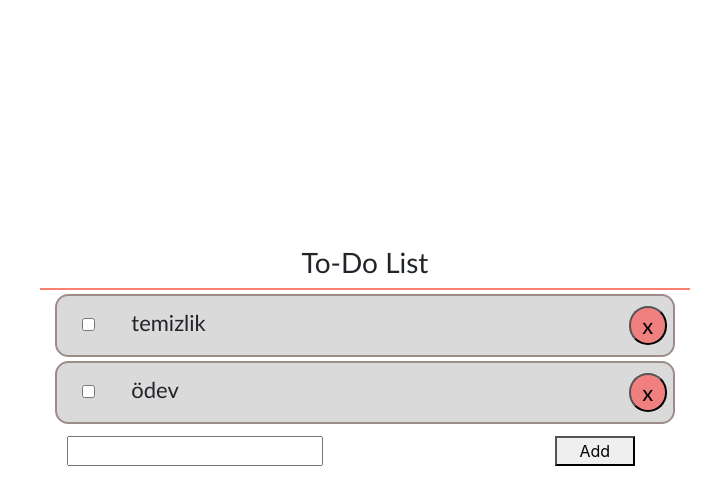
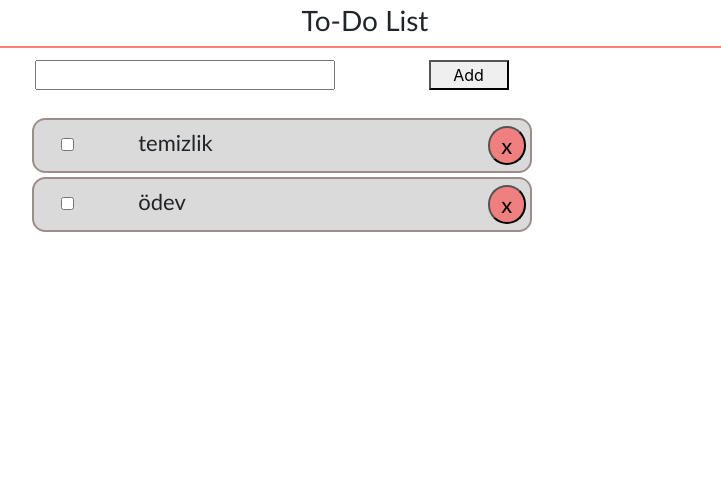
Before and after one commit to gulen-sule/To-Do-List-React, a React (Create React App) app: page / in a window 1280 px wide. Shown: the top 504 px of the page, without its empty margins (275-996 px from the left). Built offline with nearby package versions, Linux system fonts and the light colour scheme.

Commit message:
desinged the page commit

```diff
--- a/public/index.html
+++ b/public/index.html
@@ -1,7 +1,7 @@
 <!DOCTYPE html>
 <html lang="en">
   <head>
-    <meta charset="utf-8" />
+    <meta charSet="utf-8" />
     <link rel="icon" href="%PUBLIC_URL%/favicon.ico" />
     <meta name="viewport" content="width=device-width, initial-scale=1" />
     <meta name="theme-color" content="#000000" />
--- a/src/App.css
+++ b/src/App.css
@@ -17,7 +17,6 @@
 
 }
 .whole{
-  height: 90vh;
   display: flex;
   justify-content: center;
   align-items: center;
--- a/src/App.js
+++ b/src/App.js
@@ -4,19 +4,18 @@
 function App() {
 
   return(<>
-  <head>
-    <meta charset="utf-8"/>
-    <meta name="viewport" content="width=device-width, initial-scale=1, shrink-to-fit=no"/>
     <link rel="stylesheet" href="https://stackpath.bootstrapcdn.com/bootstrap/4.1.3/css/bootstrap.min.css"
     integrity="sha384-MCw98/SFnGE8fJT3GXwEOngsV7Zt27NXFoaoApmYm81iuXoPkFOJwJ8ERdknLPMO"
-     crossorigin="anonymous"/>
-  </head>
-  <div class="container" className="whole" >
-    <div class="row">
-    <div  class="col" id="title">
+    crossOrigin="anonymous"/>
+
+    <div className="container whole" >
+    <div className="row">
+    <div className="col" id="title">
       <h3>To-Do List</h3>
     </div>
-  <Form class="col-12" ></Form>
+    <div className="col-12">
+      <Form  ></Form>
+    </div>
   </div>
   </div>
   </>)
--- a/src/components/Add/Add.css
+++ b/src/components/Add/Add.css
@@ -10,24 +10,22 @@
     margin: 12px;
   }
   .row_list{
-    padding: 10px;
+    padding-right: 18px;
+    padding-left: 12px;
+    padding-top: 6px;
+    padding-bottom: 6px;
     font-size: 22px;
     font-family:  'Gill Sans MT';
     margin-top: 4px;
+    width: 500px;
     word-break: break-word;
     background-color: rgb(218, 218, 218);
     border-radius: 10pt;
     border: solid rgb(156, 140, 138) 2px;
   }
-  .input{
-   width: auto;
-   justify-content: center;
-   justify-self: center;
-   margin: 12px;
 
-  }
   #input-text{
-    width: 200px;
+    width: 700px;
   }
   #add{
     justify-content: center;
@@ -37,6 +35,8 @@
 
   }
   #to-do-input{
-width:inherit;
-
+  width:300px;
+ margin-left: 28px;
+ margin-top: 12px;
+ margin-bottom: 16px;
   }
--- a/src/components/Add/Add.js
+++ b/src/components/Add/Add.js
@@ -20,40 +20,43 @@
     }
 
     return(
-    <div class="col-12">
-    <div class="row" className="list-cont">
-        {items.map((d,index)=>
-        <div class="col-12">
-            <div class="row row_list" key={index}>
-                <div class="col-1">
-                <form >
-                <input type="checkbox"  name="check" />
-                </form>
-                </div>
-                <div  class="col-10">
-                    <ToDoList item={d} ></ToDoList>
-                </div>
-                <div class="col-1">
-                    <button className="btn_remove" id={index}  type="button" onClick={()=>removeItem(index)}>x</button>
+    <div className="container">
+        <div className="row">
+            <form  onSubmit={handleClick}>
+            <div className="container">
+                <div className="row">
+                    <div className="col-sm-10">
+                    <label  className="input" >
+                        <input type="text" id="to-do-input" />
+                    </label>
+                    </div>
+                    <div  className="col-sm-2">
+                    <button className="btn-add" type="Submit">Add</button>
+                    </div>
                 </div>
             </div>
+            </form>
         </div>
-        )}
-    </div>
 
-    <form  onSubmit={handleClick}>
-    <div class="row" id="add">
-        <div class="col-9">
-        <label  className="input" >
-            <input type="text" name="to-do-input" id="to-do-input" />
-        </label>
+        <div className="row">
+        <ul>
+            {items.map((d,index)=>
+            <div className="col-12">
+                <li className="row row_list" key={index}>
+                    <div className="col-2">
+                        <input type="checkbox"  id="check1" />
+                    </div>
+                    <div  className="col-9">
+                        <ToDoList item={d} ></ToDoList>
+                    </div>
+                    <div className="col-1">
+                        <button className="btn_remove" id={index}  type="button" onClick={()=>removeItem(index)}>x</button>
+                    </div>
+                </li>
+            </div>
+            )}
+        </ul>
         </div>
-        <div  class="col-3">
-        <button className="btn-add" type="Submit">Add</button>
-        </div>
-    </div>
-    </form>
-
     </div>
     );
 }
```
